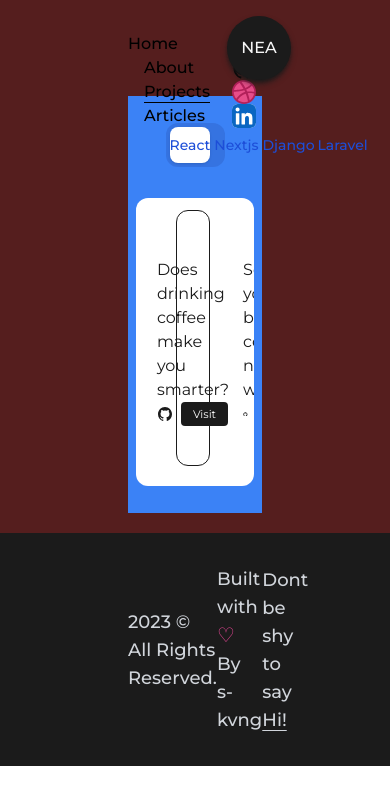
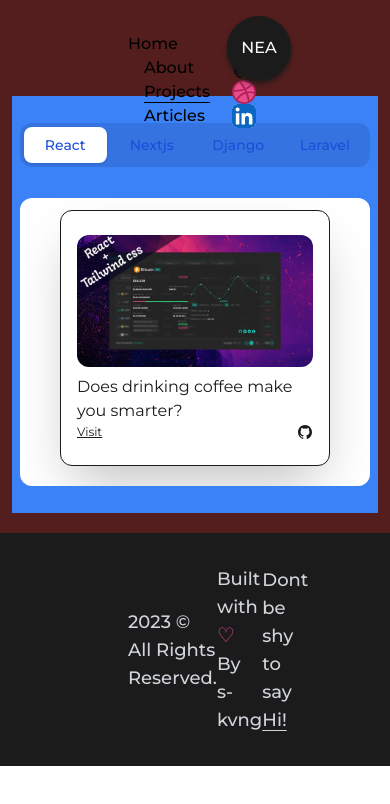
Before and after one commit to s-kvng/Nextjs-Developer-Porfolio, a Next.js app: page /projects in a window 390 px wide. Shown: the top 804 px of the page. Built offline with nearby package versions, Linux system fonts and the light colour scheme.

Commit message:
update project page

```diff
--- a/src/components/ProjectCard.js
+++ b/src/components/ProjectCard.js
@@ -6,31 +6,38 @@ import { GithubIcon } from "./icons";
 const ProjectCard = ({ post, type, title, summary, img, link, github }) => {
   return (
     <div
-      className=" bg-white h-64 min-h-64 max-h-64 rounded-xl flex flex-col
-     items-center justify-center p-4 border border-solid border-dark text-dark"
+      className="relative bg-white h-64 min-h-64 max-h-64 rounded-xl flex flex-col
+     items-center justify-center p-4 border border-solid border-dark text-dark shadow-2xl"
     >
+      {/* <div className=" absolute top-0 -right-3 bg-black w-[102%] h-[103%] rounded-[2rem] " /> */}
+
       <Link href={link} target="_blank">
         <Image src={img} alt="profile" className="w-full h-auto rounded-xl" />
       </Link>
 
       <div className="mt-2">
         <span></span>
-        <Link href={link} target="_blank">
+        <Link
+          className="hover:underline underline-offset-1"
+          href={link}
+          target="_blank"
+        >
           <h2>{title}</h2>
         </Link>
         <p>{summary}</p>
 
-        <div className="flex gap-2 items-center">
-          <Link href={github} target="_blank">
-            <GithubIcon className="w-8" />
-          </Link>
+        <div className="flex items-center justify-between">
           <Link
-            className=" flex bg-dark justify-center items-center px-3
-            py-1 text-[11px] text-white rounded-[4px]"
+            className=" flex justify-center items-center
+            text-[12px] underline"
             href={link}
             target="_blank"
           >
             Visit
+          </Link>
+
+          <Link href={github} target="_blank">
+            <GithubIcon className=" w-8" />
           </Link>
         </div>
       </div>
--- a/src/components/Tabs.js
+++ b/src/components/Tabs.js
@@ -105,7 +105,7 @@ export default function Tabs({ projPic1 }) {
   return (
     <div className="w-full flex flex-col  px-2 py-[27px] sm:px-0 bg-blue-500">
       <Tab.Group>
-        <Tab.List className="flex space-x-1 self-center rounded-xl bg-blue-900/20 p-1 w-1/2">
+        <Tab.List className="flex space-x-1 self-center rounded-xl bg-blue-900/20 p-1 lg:w-1/2 w-full">
           {Object.keys(categories).map((category) => (
             <Tab
               key={category}
@@ -128,11 +128,11 @@ export default function Tabs({ projPic1 }) {
             <Tab.Panel
               key={idx}
               className={classNames(
-                "rounded-xl bg-white h-72 overflow-y-scroll py-3 px-10",
+                "rounded-xl bg-white h-72 overflow-y-scroll py-3 px-10 ",
                 "ring-white ring-opacity-60 ring-offset-2 ring-offset-blue-400 focus:outline-none focus:ring-2"
               )}
             >
-              <div className=" grid grid-cols-3 text-white gap-20">
+              <div className=" grid lg:grid-cols-3 sm:grid-cols-2 grid-cols-1  text-white gap-20">
                 {posts.map((post) => (
                   <ProjectCard
                     post={post}
--- a/src/pages/projects/index.js
+++ b/src/pages/projects/index.js
@@ -11,7 +11,7 @@ const Projects = () => {
         <title>Nathaniel | Projects</title>
         <meta name="description" content="any description" />
       </Head>
-      <main className="flex flex-col items-center justify-cente px-32 w-full pt-24 pb-5 bg-[#551e1e]">
+      <main className="flex flex-col items-center justify-cente md:px-32 px-3 w-full pt-24 pb-5 bg-[#551e1e] ">
         <Tabs />
       </main>
     </>
```
